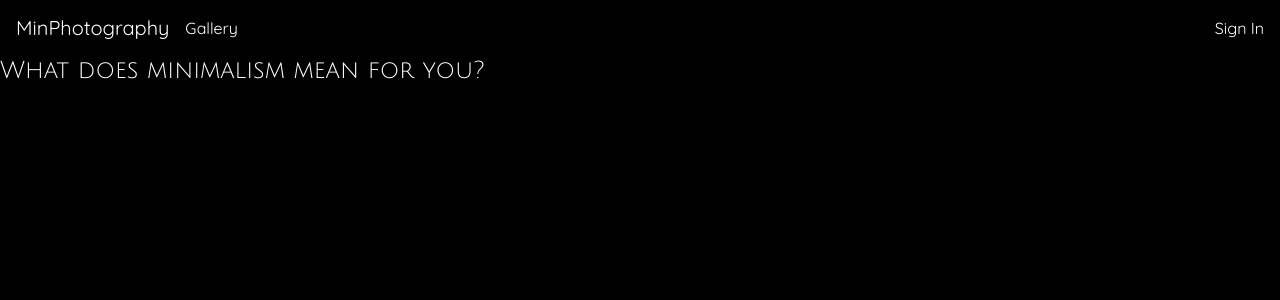
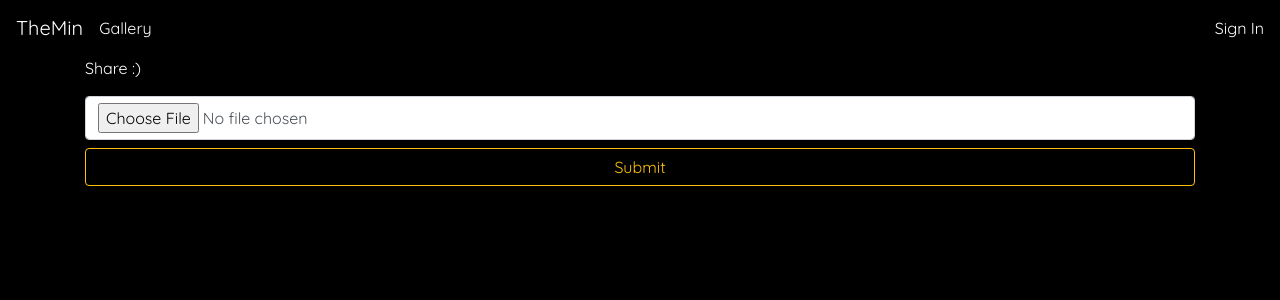
Before and after one commit to SamNgigi/Blog-Ip, a Flask app: page /blog in a window 1280 px wide. Shown: the top 300 px of the page. Run offline with Flask 2, Linux system fonts and the light colour scheme; some libraries are stand-ins or nearby versions.

```diff
--- a/app/main/views.py
+++ b/app/main/views.py
@@ -1,9 +1,9 @@
 from . import main
-from flask import render_template, redirect, url_for
+from flask import render_template, redirect, url_for, request
 from ..models import Blog, Comments
 from .forms import CommentForm
 from flask_login import login_required, current_user
-from .. import db
+from .. import db, photos
 
 
 @main.route('/')
@@ -16,12 +16,16 @@ def index():
 def gallery():
     architecture = Blog.query.filter_by(category='architecture').all()
     test = 'Working'
-    return render_template('gallery.html', test=test, architecture=architecture)
+    return render_template('gallery.html',
+                           test=test, architecture=architecture)
 
 
-@main.route('/blog')
+@main.route('/blog', methods=['GET', 'POST'])
 def blog():
     test = 'What does minimalism mean for you?'
+    if request.method == 'POST' and 'photo' in request.files:
+        filename = photos.save(request.files['photo'])
+        return filename
     return render_template('blog.html', test=test)
 
 
--- a/app/templates/blog.html
+++ b/app/templates/blog.html
@@ -1,3 +1,11 @@
 {% extends 'base.html' %} {% import 'macros.html' as macro %} {% block content %}
-  <h4>{{test}}</h4>
+
+<div class="container">
+  <p>Share :)</p>
+  <form action="" method='post' enctype='multipart/form-data'>
+    <input type="file" name="photo" class="form-control" class="form-control" required>
+    <input class="form-control btn btn-outline-warning mt-2" type="submit">
+  </form>
+</div>
+
 {% endblock %}
--- a/app/templates/gallery.html
+++ b/app/templates/gallery.html
@@ -18,7 +18,7 @@
   </li>
 </ul>
 <div class="container-fluid mt-2">
-  <p>What to post a pic. Add it <a href="#">here</a>.</p>
+  <p>What to post a pic. Add it <a href="/blog">here</a>.</p>
 </div>
 <!--Content  -->
 <div class="tab-content">
--- a/app/templates/index.html
+++ b/app/templates/index.html
@@ -113,6 +113,8 @@
     </div>
   </div>
 </div>
-
+<div class="container">
+  <h5>This is a blog site where i share what i feel through photos. Enjoy!</h5>
+</div>
 
 <button class="btn-primary btn" type="button" name="button">1</button> {% endblock %}
--- a/app/templates/navbar.html
+++ b/app/templates/navbar.html
@@ -1,5 +1,5 @@
 <nav class="navbar navbar-expand-lg navbar-dark" style="background: #000;">
-  <a class="navbar-brand" href="/">MinPhotography</a>
+  <a class="navbar-brand" href="/">TheMin</a>
   <button class="navbar-toggler" type="button" data-toggle="collapse" data-target="#navbarSupportedContent" aria-controls="navbarSupportedContent" aria-expanded="false" aria-label="Toggle navigation">
     <span class="navbar-toggler-icon"></span>
   </button>
```
